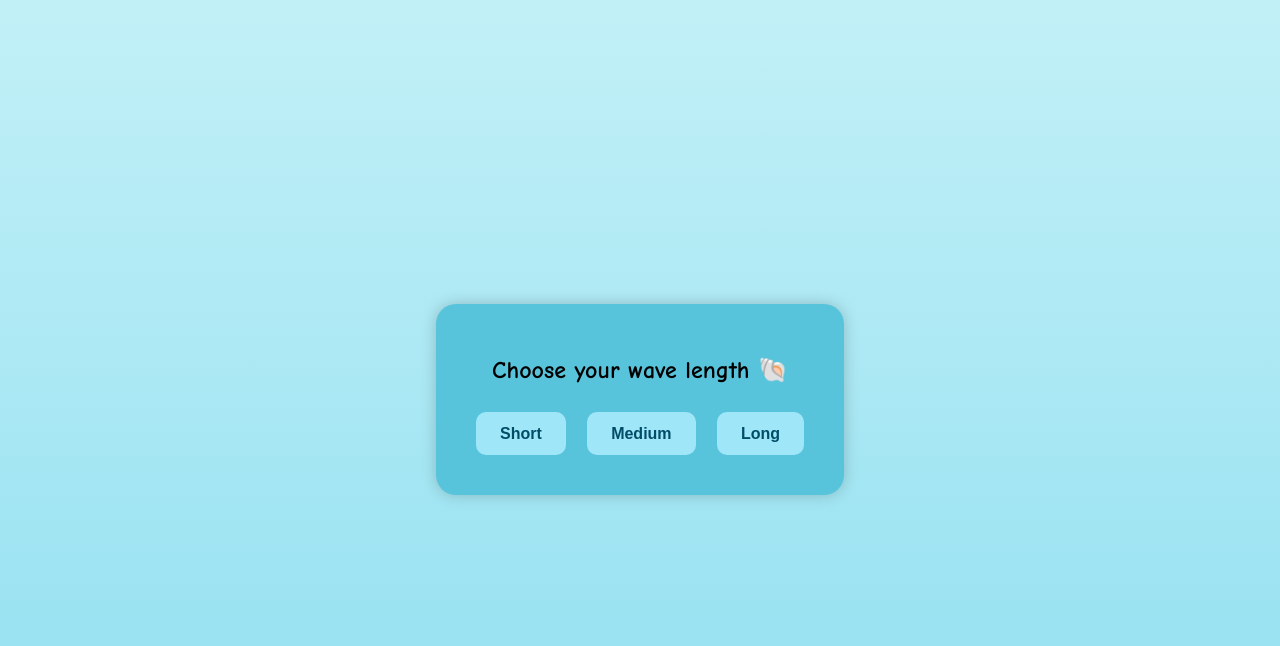
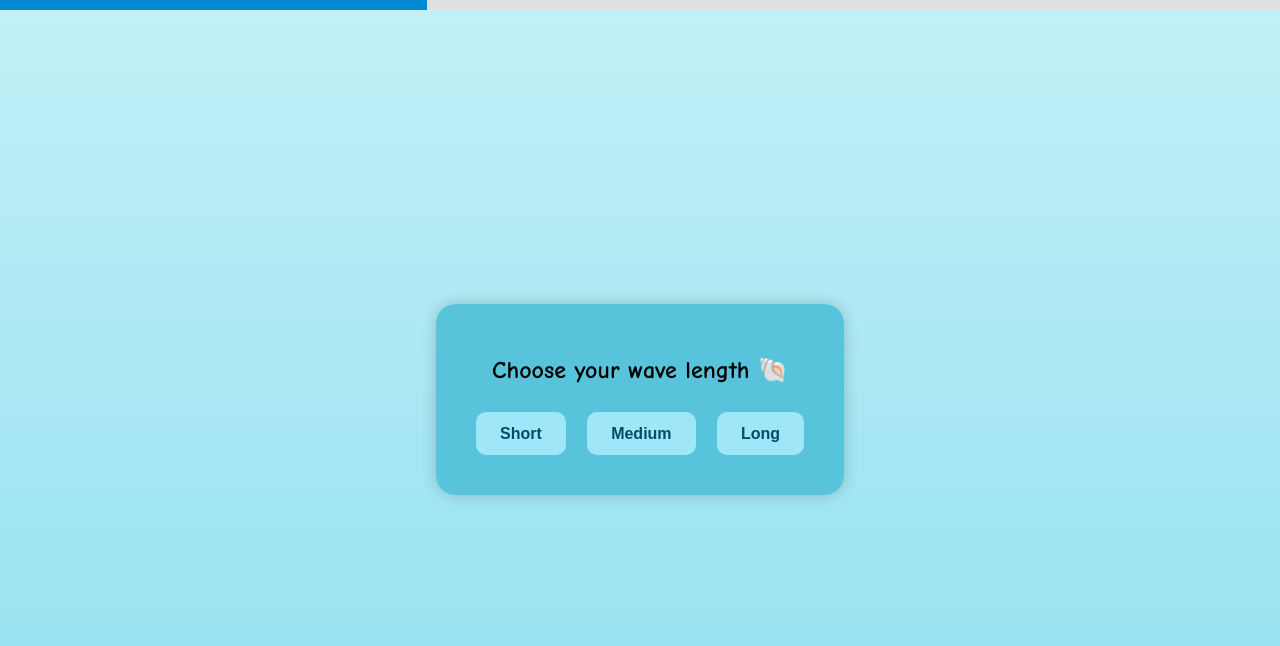
Before and after one commit to andydezav/experiment, a plain HTML site: page popup.html in a window 1280 px wide. Both pictures are taken after a click on the button "Let's make a splash!". Drawn offline with Linux system fonts and the light colour scheme.

Commit message:
Update popup.html

```diff
--- a/popup.html
+++ b/popup.html
@@ -102,6 +102,23 @@
       line-height: 1.5;
       color: #333;
     }
+
+    #progress-container {
+      position: fixed;
+      top: 0;
+      left: 0;
+      width: 100%;
+      height: 10px;
+      background: #e0e0e0;
+      z-index: 1000;
+    }
+
+    #progress-bar {
+      width: 0%;
+      height: 100%;
+      background: #0288d1;
+      transition: width 0.3s ease;
+    }
   </style>
 </head>
 <body>
@@ -112,6 +129,10 @@
   </audio>
 
   <div id="loading">🌊 Riding the waves...</div>
+
+  <div id="progress-container">
+    <div id="progress-bar"></div>
+  </div>
 
   <div class="frame active">
     <h1>🌊 Welcome to S.E.A. 🌊</h1>
@@ -368,10 +389,17 @@
     }
 
     function showFrame(num) {
-      document.querySelectorAll('.frame').forEach((frame, idx) => {
+      const frames = document.querySelectorAll('.frame');
+      const progressBar = document.getElementById('progress-bar');
+
+      frames.forEach((frame, idx) => {
         frame.classList.remove('active');
         if (idx === num) frame.classList.add('active');
       });
+
+      // Update progress bar width based on the frame number
+      const progressPercentage = ((num + 1) / frames.length) * 100;
+      progressBar.style.width = `${progressPercentage}%`;
     }
 
     function showLoading() {
```
